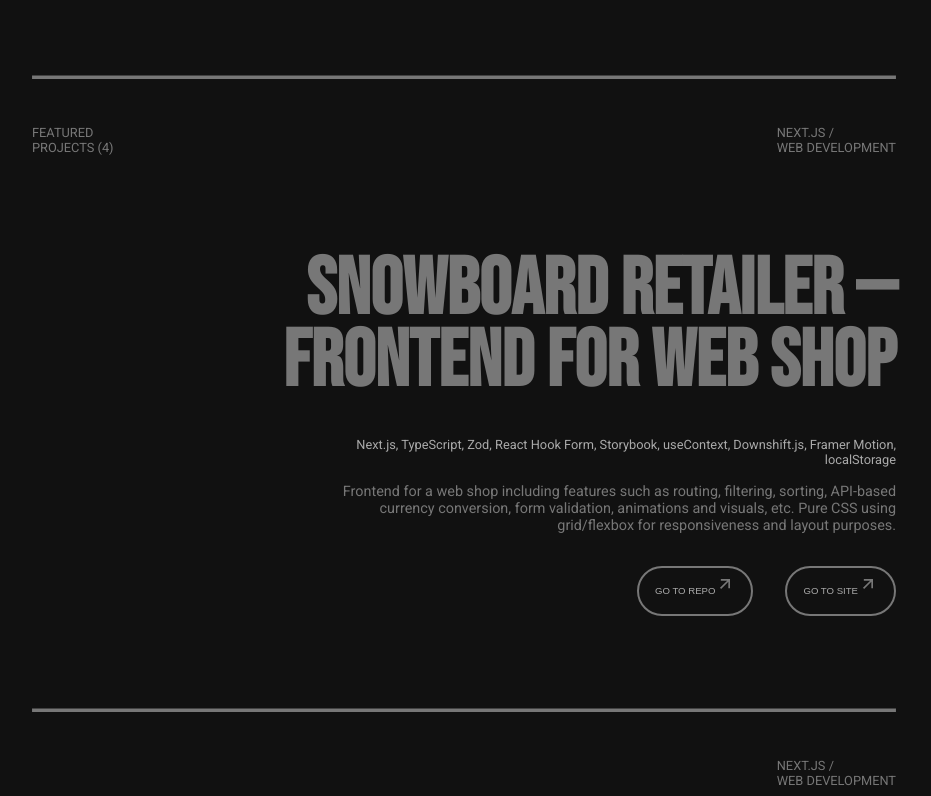
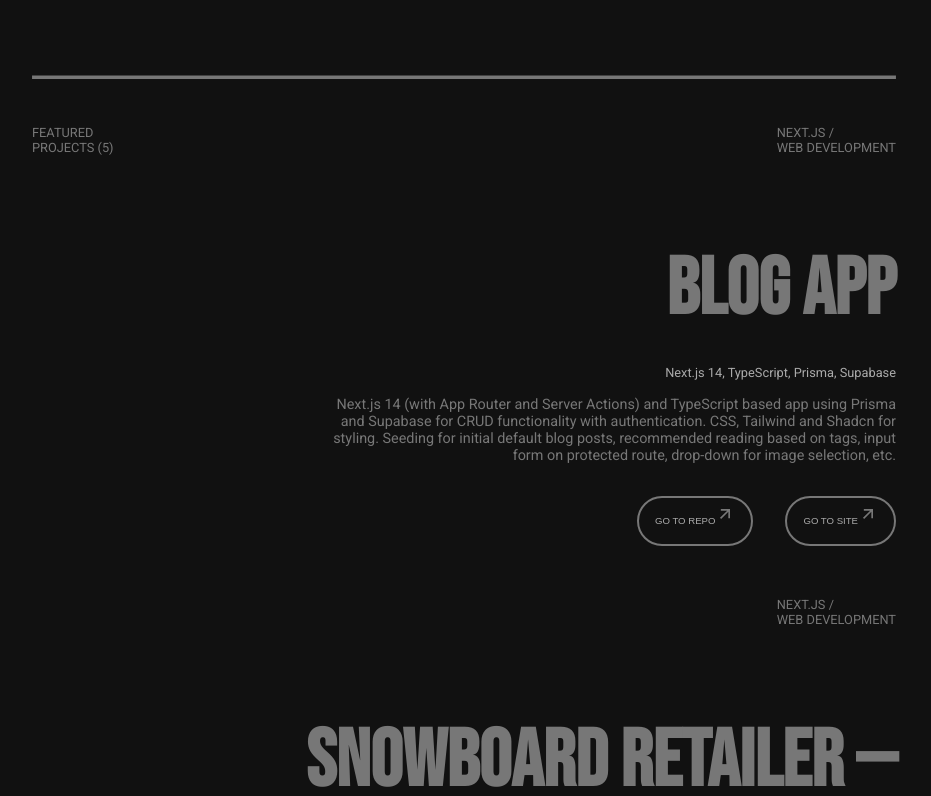
Before and after one commit to hanna-fmw/portfolio, a Next.js app: page / in a window 1280 px wide. Shown: the part 1160-1956 px from the top of the page, without its empty margins (176-1107 px from the left). Built offline with nearby package versions, Linux system fonts and the light colour scheme.

Commit message:
Added new Blog app project

```diff
--- a/app/page.jsx
+++ b/app/page.jsx
@@ -122,17 +122,12 @@ export default function Home() {
 						<svg viewBox='0 0 100 10' xmlns='http://www.w3.org/2000/svg'>
 							<motion.path
 								initial={{ pathLength: 0 }}
-								// animate={{ pathLength: 1 }}
 								whileInView={{ pathLength: 1 }}
 								viewport={{ once: true }}
 								transition={{
 									duration: 3,
 									ease: 'linear',
-									// repeat: Infinity,
-									// repeatType: 'loop',
-									// repeatDelay: 2,
 								}}
-								// strokeWidth={0.4}
 								d='M 0, 5 L 100, 5'
 							/>
 						</svg>
@@ -143,7 +138,74 @@ export default function Home() {
 						<div className={styles.projects_header}>
 							<p>
 								FEATURED <br />
-								PROJECTS (4)
+								PROJECTS (5)
+							</p>
+							<p>
+								NEXT.JS / <br />
+								WEB DEVELOPMENT
+							</p>
+						</div>
+						<motion.div
+							className={styles.project}
+							initial={{ translateY: 50 }}
+							whileInView={{ translateY: 0 }}
+							viewport={{ once: true }}
+							transition={{
+								duration: 0.4,
+								ease: 'easeIn',
+							}}>
+							<h1 className={styles.project_heading}>Blog App</h1>
+							<p className={styles.project_subheading}>Next.js 14, TypeScript, Prisma, Supabase</p>
+							<p className={styles.project_text}>
+								Next.js 14 (with App Router and Server Actions) and TypeScript based app using
+								Prisma and Supabase for CRUD functionality with authentication. CSS, Tailwind and
+								Shadcn for styling. Seeding for initial default blog posts, recommended reading
+								based on tags, input form on protected route, drop-down for image selection, etc.{' '}
+							</p>
+
+							<div className={styles.btn_wrapper}>
+								<div className={styles.btn_container}>
+									<a
+										href='https://github.com/hanna-fmw/blog-next14-prisma'
+										target='_blank'
+										rel='noopener noreferrer'>
+										<button className={styles.visit_btn}>
+											Go to Repo
+											<svg width='20' height='20' fill='none' xmlns='http://www.w3.org/2000/svg'>
+												<path
+													d='M13.337 7.845l-7.173 7.173-1.178-1.179 7.172-7.172H5.837V5h9.166v9.167h-1.666V7.845z'
+													fill='#777'
+												/>
+											</svg>
+										</button>
+									</a>
+								</div>
+
+								<div className={styles.btn_container}>
+									<a
+										href='https://blog-next14-prisma.vercel.app/'
+										target='_blank'
+										rel='noopener noreferrer'>
+										<button className={styles.visit_btn}>
+											Go to site
+											<svg width='20' height='20' fill='none' xmlns='http://www.w3.org/2000/svg'>
+												<path
+													d='M13.337 7.845l-7.173 7.173-1.178-1.179 7.172-7.172H5.837V5h9.166v9.167h-1.666V7.845z'
+													fill='#777'
+												/>
+											</svg>
+										</button>
+									</a>
+								</div>
+							</div>
+						</motion.div>
+					</section>
+
+					<section className={styles.projects}>
+						<div className={styles.projects_header}>
+							<p>
+								{/* FEATURED
+								PROJECTS */}
 							</p>
 							<p>
 								NEXT.JS / <br />
@@ -191,7 +253,6 @@ export default function Home() {
 									</a>
 								</div>
 								<div className={styles.btn_container}>
-									{/* <a href='https://webshop-snowboards-nvd24imcr-hannafmws-projects.vercel.app/' target='_blank' rel='noopener noreferrer'> */}
 									<a
 										href='https://webshop-snowboards.vercel.app/'
 										target='_blank'
```
